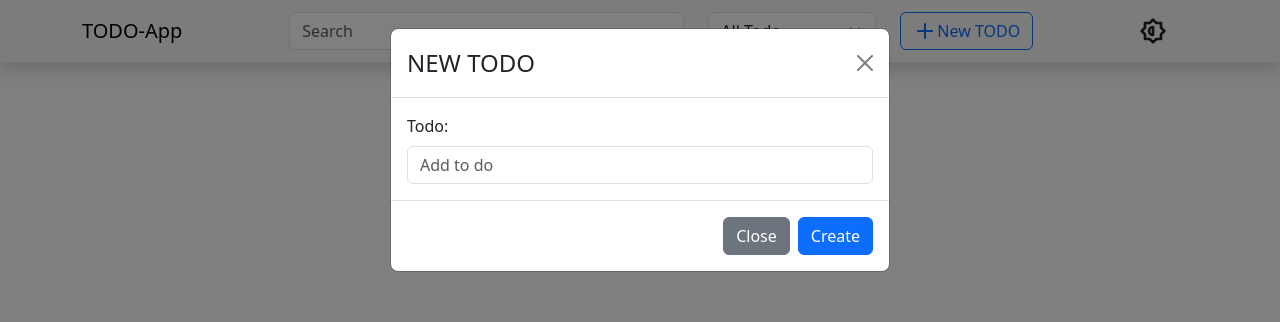
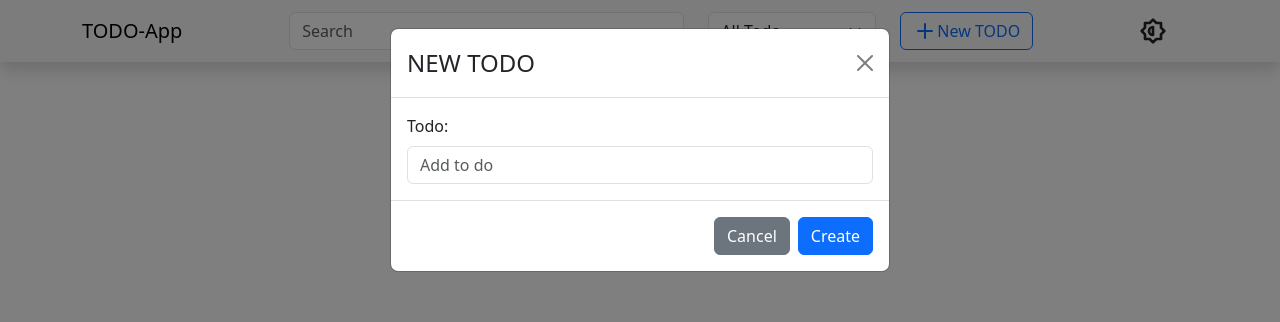
Before and after one commit to DIOLINK/challenge-invgate, a React (Vite) app: page / in a window 1280 px wide. Both pictures are taken after a click on the button "New TODO". Shown: the top 322 px of the page. Built offline with nearby package versions, Linux system fonts and the light colour scheme.

Commit message:
add: Modal Confirm and refactored Modal

```diff
--- a/src/components/Modals/AddTODO/index.tsx
+++ b/src/components/Modals/AddTODO/index.tsx
@@ -3,8 +3,8 @@ import { useLocalState } from '@/hooks/useLocalStorage';
 import { Todo } from '@/types';
 import { mockTodo } from '@/utils/mockup/todolist';
 import { Dispatch, useRef, useState } from 'react';
-import { Button } from 'react-bootstrap';
-import Modal from 'react-bootstrap/Modal';
+import { DualActionButton } from '../DualActionButton';
+import { TemplateModal } from '../TemplateModal';
 import { FormAddTODO } from './Form';
 
 interface AddTODOProps {
@@ -60,28 +60,25 @@ export function AddTODO({
   }
 
   return (
-    <Modal id="ADD-TODO" show={showModal} onHide={handleClose}>
-      <Modal.Header closeButton>
-        <Modal.Title>{todo?.id ? 'EDIT TODO' : 'NEW TODO'}</Modal.Title>
-      </Modal.Header>
-      <Modal.Body>
+    <TemplateModal
+      id="ADD_TODO"
+      title={todo?.id ? 'EDIT TODO' : 'NEW TODO'}
+      handleClose={handleClose}
+      showModal={showModal}
+      renderBody={() => (
         <FormAddTODO
           refInput={inputRef}
           errorMessage={errorMessage}
           title={todo?.title}
         />
-      </Modal.Body>
-      <Modal.Footer>
-        <Button variant="secondary" onClick={handleClose}>
-          Close
-        </Button>
-        <Button
-          variant="primary"
-          onClick={todo?.id ? handleEdit : handleCreate}
-        >
-          {todo?.id ? 'Edit' : 'Create'}
-        </Button>
-      </Modal.Footer>
-    </Modal>
+      )}
+      renderFooter={() => (
+        <DualActionButton
+          onCancel={handleClose}
+          onAction={todo?.id ? handleEdit : handleCreate}
+          actionLabel={todo?.id ? 'Edit' : 'Create'}
+        />
+      )}
+    />
   );
 }
--- /dev/null
+++ b/src/components/Modals/Confirm/index.tsx
@@ -0,0 +1,12 @@
+import { TemplateModal } from '../TemplateModal';
+
+export const ConfirmModal = () => {
+  function handleClose() {}
+  return (
+    <TemplateModal
+      title="Confirm"
+      showModal={false}
+      handleClose={handleClose}
+    />
+  );
+};
--- /dev/null
+++ b/src/components/Modals/DualActionButton.tsx
@@ -0,0 +1,27 @@
+import { Button } from 'react-bootstrap';
+
+interface DualActionButtonProps {
+  actionLabel?: string;
+  cancelLabel?: string;
+  onAction?: () => void;
+  onCancel: () => void;
+}
+export const DualActionButton = ({
+  actionLabel = 'Action',
+  cancelLabel = 'Cancel',
+  onAction,
+  onCancel,
+}: DualActionButtonProps) => {
+  return (
+    <>
+      <Button variant="secondary" onClick={onCancel}>
+        {cancelLabel}
+      </Button>
+      {actionLabel && (
+        <Button variant="primary" onClick={onAction}>
+          {actionLabel}
+        </Button>
+      )}
+    </>
+  );
+};
--- /dev/null
+++ b/src/components/Modals/TemplateModal.tsx
@@ -0,0 +1,35 @@
+import { Modal } from 'react-bootstrap';
+import { DualActionButton } from './DualActionButton';
+
+interface TemplateModalProps {
+  title: string;
+  showModal: boolean;
+  message?: string;
+  handleClose: () => void;
+  renderBody?: () => JSX.Element;
+  renderFooter?: () => JSX.Element;
+  id?: string;
+}
+export const TemplateModal = ({
+  title = 'Modal',
+  showModal = false,
+  message,
+  handleClose = () => {},
+  renderBody,
+  renderFooter = () => <DualActionButton onCancel={handleClose} />,
+  id = 'template-modal',
+  ...props
+}: TemplateModalProps) => {
+  return (
+    <Modal id={id} {...props} show={showModal} onHide={handleClose}>
+      <Modal.Header closeButton>
+        <Modal.Title>{title}</Modal.Title>
+      </Modal.Header>
+      <Modal.Body>
+        {renderBody && renderBody()}
+        {message && <p>{message}</p>}
+      </Modal.Body>
+      <Modal.Footer>{renderFooter()}</Modal.Footer>
+    </Modal>
+  );
+};
--- a/src/components/Modals/index.ts
+++ b/src/components/Modals/index.ts
@@ -1,3 +1,4 @@
 import { AddTODO } from './AddTODO';
+import { ConfirmModal } from './Confirm';
 
-export { AddTODO };
+export { AddTODO, ConfirmModal };
```
